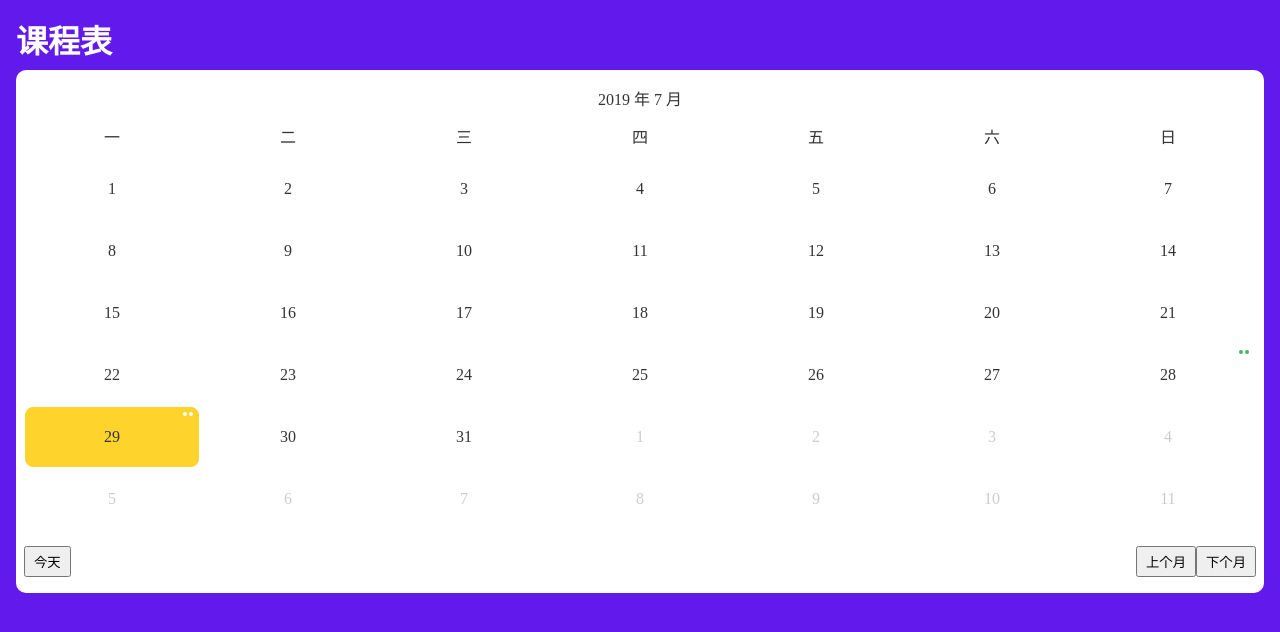
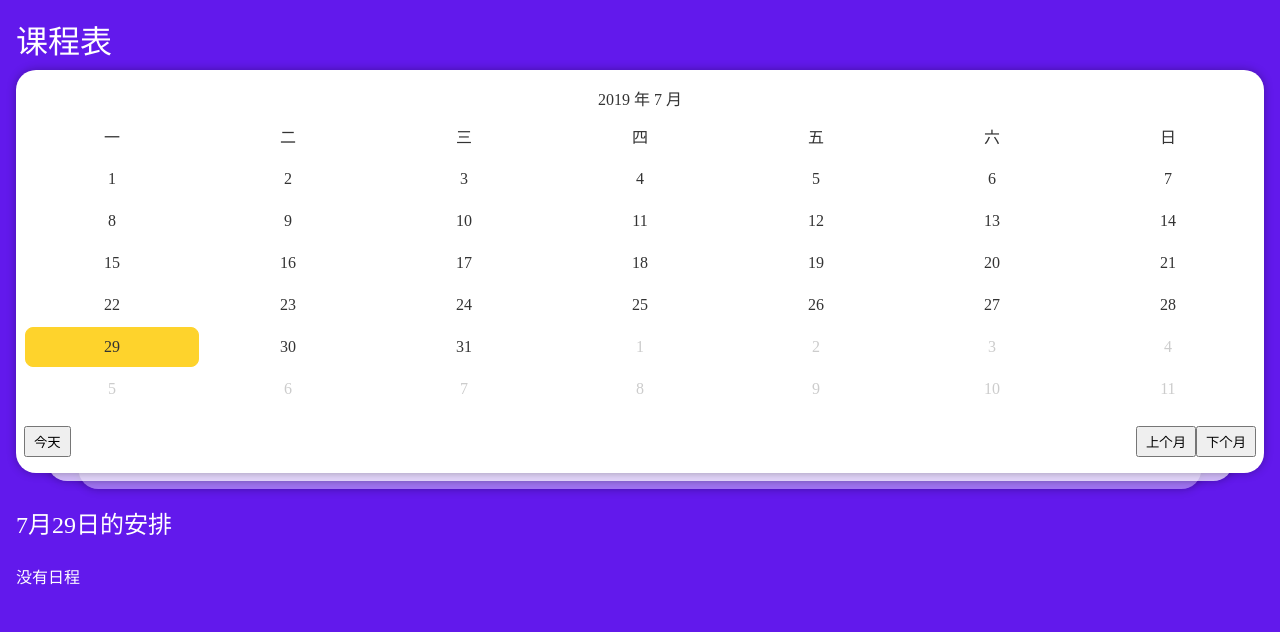
Before and after one commit to jirengu-inc/gnomon, a React (Create React App) app: page / in a window 1280 px wide. Shown: the top 632 px of the page. Built offline with nearby package versions, Linux system fonts and the light colour scheme.

Commit message:
展示每天的安排

```diff
--- a/package.json
+++ b/package.json
@@ -11,6 +11,7 @@
     "classnames": "^2.2.6",
     "js-yaml": "^3.13.1",
     "node-sass": "^4.12.0",
+    "query-string": "^6.8.2",
     "ramda": "^0.26.1",
     "react": "^16.8.6",
     "react-dom": "^16.8.6",
--- a/public/db/events.yml
+++ /dev/null
@@ -1,24 +0,0 @@
-- id: 1212
-  name: first
-  start: 2019-07-29:00:00.00+08:00
-  end: 2019-07-29:00:00.00+08:00
-  repeat: null
-- id: 1313
-  name: second
-  start: 2019-07-29:00:00.00+08:00
-  end: 2019-07-29:00:00.00+08:00
-  repeat:
-    util: 2020-07-29:00:00.00+08:00
-    frequency: 'week'
-- id: 2212
-  name: first
-  start: 2019-07-30:00:00.00+08:00
-  end: 2019-07-30:00:00.00+08:00
-  repeat: null
-- id: 2313
-  name: second
-  start: 2019-07-30:00:00.00+08:00
-  end: 2019-07-30:00:00.00+08:00
-  repeat:
-    util: 2020-07-30:00:00.00+08:00
-    frequency: 'week'
--- a/src/App/App.tsx
+++ b/src/App/App.tsx
@@ -3,23 +3,33 @@ import styles from './App.module.sass';
 import Calendar, {CalendarEvent} from '../Calendar/Calendar';
 import axios from 'axios';
 import y from 'js-yaml';
+import EventList from '../EventList/EventList';
+import Date2 from '../lib/Date2';
+import queryString from 'query-string';
+
 
 const App: React.FC = () => {
   const [events, setEvents] = useState<CalendarEvent[]>([]);
   const [date, setDate] = useState(new Date());
+  const selectedEvents = () => {
+    return events.filter((e) =>
+      new Date2(e.start).isSameDayAs(date) ||
+      new Date2(e.end).isSameDayAs(date)
+    );
+  };
   useEffect(() => {
-    axios.get('/db/events.yml').then((response) => {
-      console.log(response.data);
-      const d = y.safeLoad<CalendarEvent[]>(response.data);
-      console.log('d');
-      console.log(d);
-      setEvents(d);
+    const query = queryString.parse(window.location.search);
+    if (!query.eventsUrl) {return;}
+    axios.get(query.eventsUrl.toString()).then((response) => {
+      const data = y.safeLoad<CalendarEvent[]>(response.data);
+      setEvents(data);
     });
   }, []);
   return (
     <div className={styles.wrapper}>
       <h1 className={styles.h1}>课程表</h1>
       <Calendar events={events} value={date} onChange={setDate}/>
+      <EventList title={`${new Date2(date).toString('M月d日')}的安排`} events={selectedEvents()}/>
     </div>
   );
 };
--- a/src/Calendar/calendar.module.sass
+++ b/src/Calendar/Calendar.module.sass
@@ -1,12 +1,39 @@
 $yellow: #fed32c
+$border-radius: 20px
+$box-shadow: 0 0 10px rgba(0, 0, 0, 0.3)
 .wrapper
   $line-height: 20px
   background: white
-  margin: 0 16px
-  border-radius: 10px
-  overflow: hidden
+  margin: 0 16px 16px
+  border-radius: $border-radius
   color: #333
   padding: 0 8px
+  position: relative
+  box-shadow: $box-shadow
+  &::before
+    content: ''
+    position: absolute
+    width: 95%
+    height: 100%
+    background: rgba(white, 0.7)
+    left: 50%
+    transform: translateX(-50%)
+    bottom: -8px
+    z-index: -1
+    border-radius: $border-radius
+    box-shadow: $box-shadow
+  &::after
+    content: ''
+    position: absolute
+    width: 90%
+    height: 100%
+    background: rgba(white, 0.4)
+    left: 50%
+    transform: translateX(-50%)
+    bottom: -16px
+    z-index: -2
+    border-radius: $border-radius
+    box-shadow: $box-shadow
   .header
     text-align: center
     padding: 16px 0 8px
@@ -51,7 +78,7 @@ $yellow: #fed32c
       padding: .5em 0
   .days
     > .cell
-      min-height: $line-height * 3
+      min-height: $line-height * 2
   .footer
     display: flex
     justify-content: space-between
--- a/src/Calendar/Calendar.tsx
+++ b/src/Calendar/Calendar.tsx
@@ -2,7 +2,7 @@ import * as React from 'react';
 import {useState} from 'react';
 import Date2 from '../lib/Date2';
 import {range} from 'ramda';
-import styles from './calendar.module.sass';
+import styles from './Calendar.module.sass';
 import cs from 'classnames';
 
 type CalendarEventTime = string | Date;
@@ -28,8 +28,6 @@ interface Props {
 const weekdayNames = ['日', '一', '二', '三', '四', '五', '六'];
 
 const Calendar: React.FC<Props> = ({firstDayOfWeek = 1, events, value, onChange}) => {
-  console.log('events');
-  console.log(events);
   const [currentTime, setCurrentTime] = useState(new Date2(value));
   const firstDayOfCurrentMonth = currentTime.day(1);
   const weekday = firstDayOfCurrentMonth.weekday();
--- /dev/null
+++ b/src/EventList/EventList.module.sass
@@ -0,0 +1,20 @@
+.wrapper
+  padding: 16px
+  .empty
+    padding: 24px 0
+  .events
+    .event
+      margin: 24px 0
+      padding: 0 0 0 24px
+      border-left: 3px solid #42c5ff
+      > .name
+        font-size: 20px
+        margin-bottom: 8px
+      > .details
+        color: #999
+        display: flex
+        justify-content: space-between
+        > div:first-child
+          margin-right: auto
+        > div:last-child
+          margin-left: auto
--- /dev/null
+++ b/src/EventList/EventList.tsx
@@ -0,0 +1,41 @@
+import * as React from 'react';
+import {CalendarEvent} from '../Calendar/Calendar';
+import styles from './EventList.module.sass';
+import Date2 from '../lib/Date2';
+import {ReactChild} from 'react';
+
+interface Props {
+  title: ReactChild;
+  events: CalendarEvent[]
+}
+
+const EventList: React.FC<Props> = ({events, title}) => {
+  return (
+    <div className={styles.wrapper}>
+      <h2 className={styles.header}>{title}</h2>
+      {events.length === 0 ?
+        <div className={styles.empty}>没有日程</div> :
+        <ol className={styles.events}>
+          {events.map(e => <li key={e.id} className={styles.event}>
+            <div className={styles.name}>
+              {e.name}
+            </div>
+            <div className={styles.details}>
+              <span className={styles.creator}>
+                {e.creator}
+              </span>
+              <span className={styles.time}>
+                {[e.start, e.end]
+                  .filter(Boolean)
+                  .map(str => new Date2(str).toString('HH:mm'))
+                  .join(' - ')}
+              </span>
+            </div>
+          </li>)}
+        </ol>
+      }
+    </div>
+  );
+};
+
+export default EventList;
--- a/src/global.sass
+++ b/src/global.sass
@@ -11,3 +11,5 @@ ul, ol
   list-style: none
 button
   padding: 4px 8px
+h1, h2, h3, h4, h5, h6
+  font-weight: normal
--- a/src/lib/Date2.ts
+++ b/src/lib/Date2.ts
@@ -179,14 +179,16 @@ export default class Date2 {
 
   isLaterMonthThan(date: Date | Date2) {
     const date2 = Date2.makeDate2(date);
-    return this.year() === date2.year() && this.month() > date2.month()
-      || this.year() > date2.year();
+    return this.year() === date2.year()
+      ? this.month() > date2.month()
+      : this.year() > date2.year();
   }
 
   isFormerMonthThan(date: Date | Date2) {
     const date2 = Date2.makeDate2(date);
-    return this.year() === date2.year() && this.month() < date2.month()
-      || this.year() < date2.year();
+    return this.year() === date2.year()
+      ? this.month() < date2.month()
+      : this.year() < date2.year();
   }
 
   isSameDayAs(date: Date | Date2) {
```
Also changed, not shown: public/db/events-1.yml (added, +18 -0 lines), 1 other file (tests, documents, lock files or other folders).
